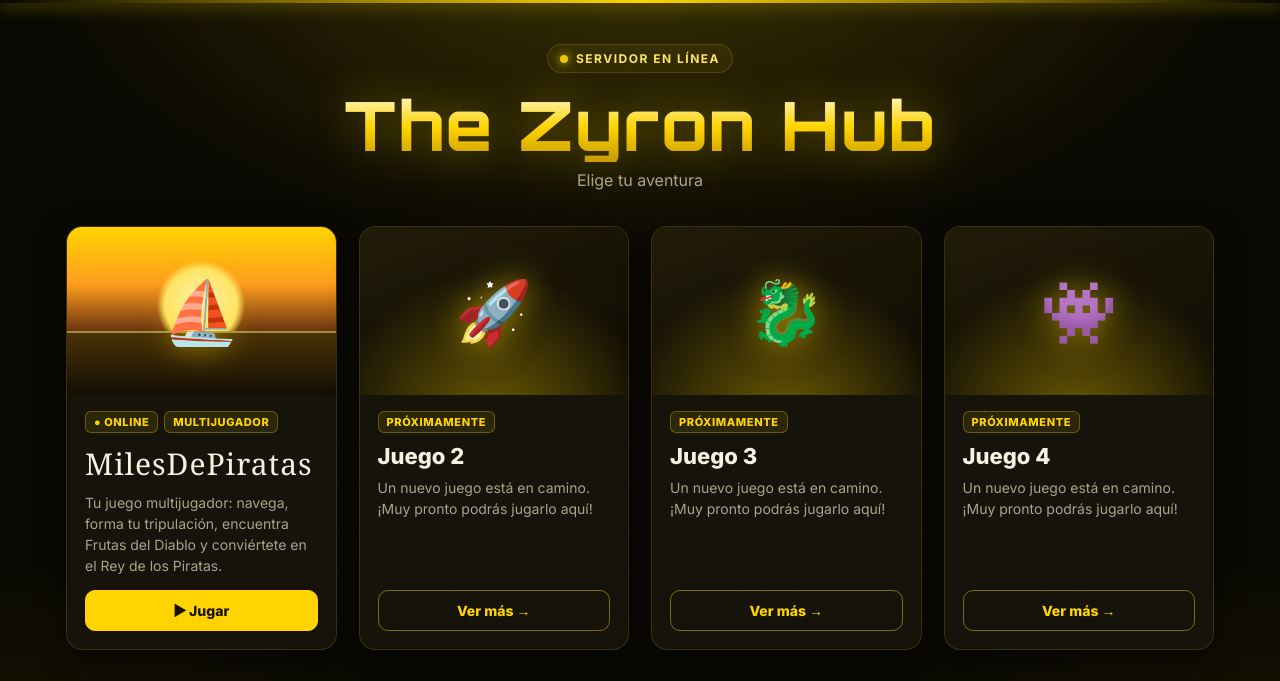
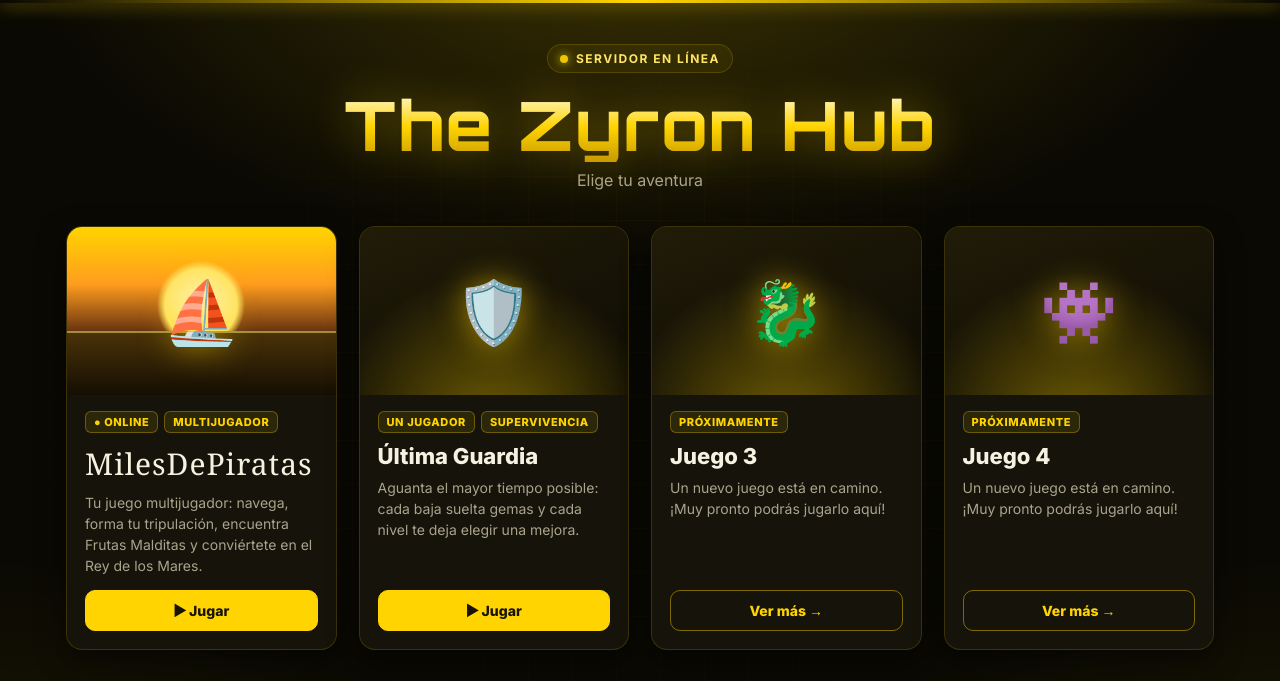
Before and after one commit to fr4ncebalbo-sys/Zyron-Hub, a website: page index.html in a window 1280 px wide. Shown: the top 681 px of the page. Drawn offline with Linux system fonts and the light colour scheme; a web font is replaced by a local one.

Commit message:
Add files via upload

```diff
--- a/index.html
+++ b/index.html
@@ -94,18 +94,18 @@
         <div class="body">
           <div class="tags"><span class="tag">● Online</span><span class="tag">Multijugador</span></div>
           <h2 class="pirate-name">MilesDePiratas</h2>
-          <p class="desc">Tu juego multijugador: navega, forma tu tripulación, encuentra Frutas del Diablo y conviértete en el Rey de los Piratas.</p>
+          <p class="desc">Tu juego multijugador: navega, forma tu tripulación, encuentra Frutas Malditas y conviértete en el Rey de los Mares.</p>
           <span class="btn">▶ Jugar</span>
         </div>
       </a>
 
-      <a class="card" href="/juego-2/">
-        <div class="art"><span class="icon" aria-hidden="true">🚀</span></div>
+      <a class="card" href="/ultima-guardia/%C3%9Altima%20Guardia.html">
+        <div class="art"><span class="icon" aria-hidden="true">🛡️</span></div>
         <div class="body">
-          <div class="tags"><span class="tag">Próximamente</span></div>
-          <h2>Juego 2</h2>
-          <p class="desc">Un nuevo juego está en camino. ¡Muy pronto podrás jugarlo aquí!</p>
-          <span class="btn soon">Ver más →</span>
+          <div class="tags"><span class="tag">Un jugador</span><span class="tag">Supervivencia</span></div>
+          <h2>Última Guardia</h2>
+          <p class="desc">Aguanta el mayor tiempo posible: cada baja suelta gemas y cada nivel te deja elegir una mejora.</p>
+          <span class="btn">▶ Jugar</span>
         </div>
       </a>
 
```
